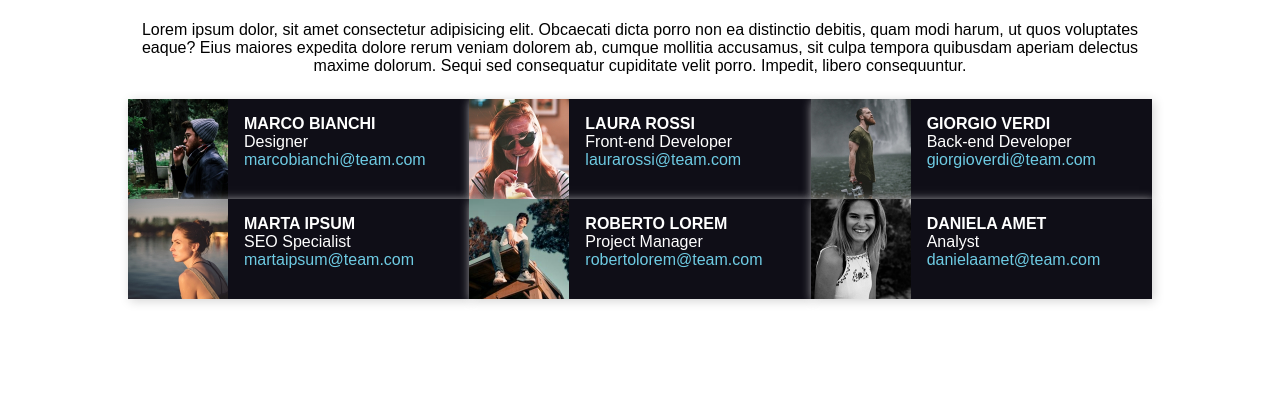
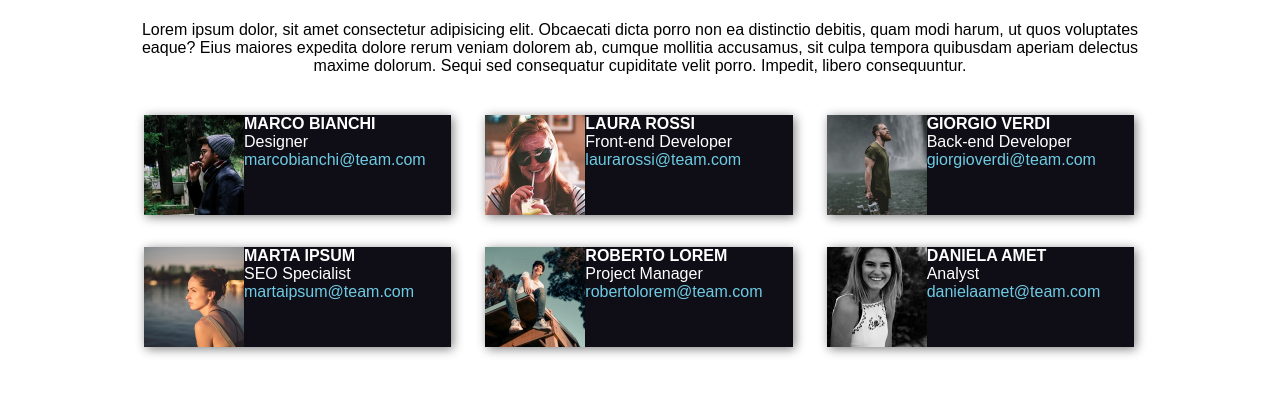
Before and after one commit to sgraziola/html-css-float-cards, a plain HTML site: page index.html in a window 1280 px wide. Shown: the part 66-460 px from the top of the page. Drawn offline with Linux system fonts and the light colour scheme; a web font is replaced by a local one.

Commit message:
Fixed last bug commit

```diff
--- a/assets/css/style.css
+++ b/assets/css/style.css
@@ -48,13 +48,14 @@ header{
 .targa{
     width: calc(100% / 3);
     float: left;
-    background-color: var(--flo_card);
-    box-shadow: 2px 2px 10px lightgrey;
 }
 
 .info{
+    background-color: var(--flo_card);
+    color: white;
+    box-shadow: 2px 2px 10px grey;
+    width: 90%;
     float: left;
-    color: white;
     font-family: 'ABeeZee', sans-serif;
     margin:1rem 1rem;
 }
--- a/index.html
+++ b/index.html
@@ -32,8 +32,8 @@
         <div class="row clearfix">
 
             <div class="targa">
-                <img src="./assets/img/male1.png" alt="ragazzo moro con cappello che fuma">
                 <div class="info">
+                    <img src="./assets/img/male1.png" alt="ragazzo moro con cappello che fuma">
                     <span classe="nome"><strong>MARCO BIANCHI</strong></span><br>
                     <span class="job">Designer</span><br>
                     <span class="email">marcobianchi@team.com</span>
@@ -42,8 +42,8 @@
 
 
             <div class="targa">
-                <img src="./assets/img/female1.png" alt="ragazza rossa con occhiali che beve">
                 <div class="info">
+                    <img src="./assets/img/female1.png" alt="ragazza rossa con occhiali che beve">
                     <span classe="nome"><strong>LAURA ROSSI</strong></span><br>
                     <span class="job">Front-end Developer</span><br>
                     <span class="email">laurarossi@team.com</span>
@@ -51,32 +51,35 @@
             </div>
 
             <div class="targa">
-                <img src="./assets/img/male2.png" alt="ragazzo moro maglietta verde davanti a cascata">
                 <div class="info">
+                    <img src="./assets/img/male2.png" alt="ragazzo moro maglietta verde davanti a cascata">
                     <span classe="nome"><strong>GIORGIO VERDI</strong></span><br>
                     <span class="job">Back-end Developer</span><br>
                     <span class="email">giorgioverdi@team.com</span>
                 </div>
             </div>
+
             <div class="targa">
-                <img src="./assets/img/female2.png" alt="ragazza con capelli raccolti al mare">
                 <div class="info">
+                    <img src="./assets/img/female2.png" alt="ragazza con capelli raccolti al mare">
                     <span classe="nome"><strong>MARTA IPSUM</strong></span><br>
                     <span class="job">SEO Specialist</span><br>
                     <span class="email">martaipsum@team.com</span>
                 </div>
             </div>
+
             <div class="targa">
-                <img src="./assets/img/male3.png" alt="ragazzo moro con jeans e maglietta seduto sul tetto">
                 <div class="info">
+                    <img src="./assets/img/male3.png" alt="ragazzo moro con jeans e maglietta seduto sul tetto">
                     <span classe="nome"><strong>ROBERTO LOREM</strong></span><br>
                     <span class="job">Project Manager</span><br>
                     <span class="email">robertolorem@team.com</span>
                 </div>
             </div>
+
             <div class="targa">
-                <img src="./assets/img/female3.png" alt="ragazza bionda in bianco e nero">
                 <div class="info">
+                    <img src="./assets/img/female3.png" alt="ragazza bionda in bianco e nero">
                     <span classe="nome"><strong>DANIELA AMET</strong></span><br>
                     <span class="job">Analyst</span><br>
                     <span class="email">danielaamet@team.com</span>
```
